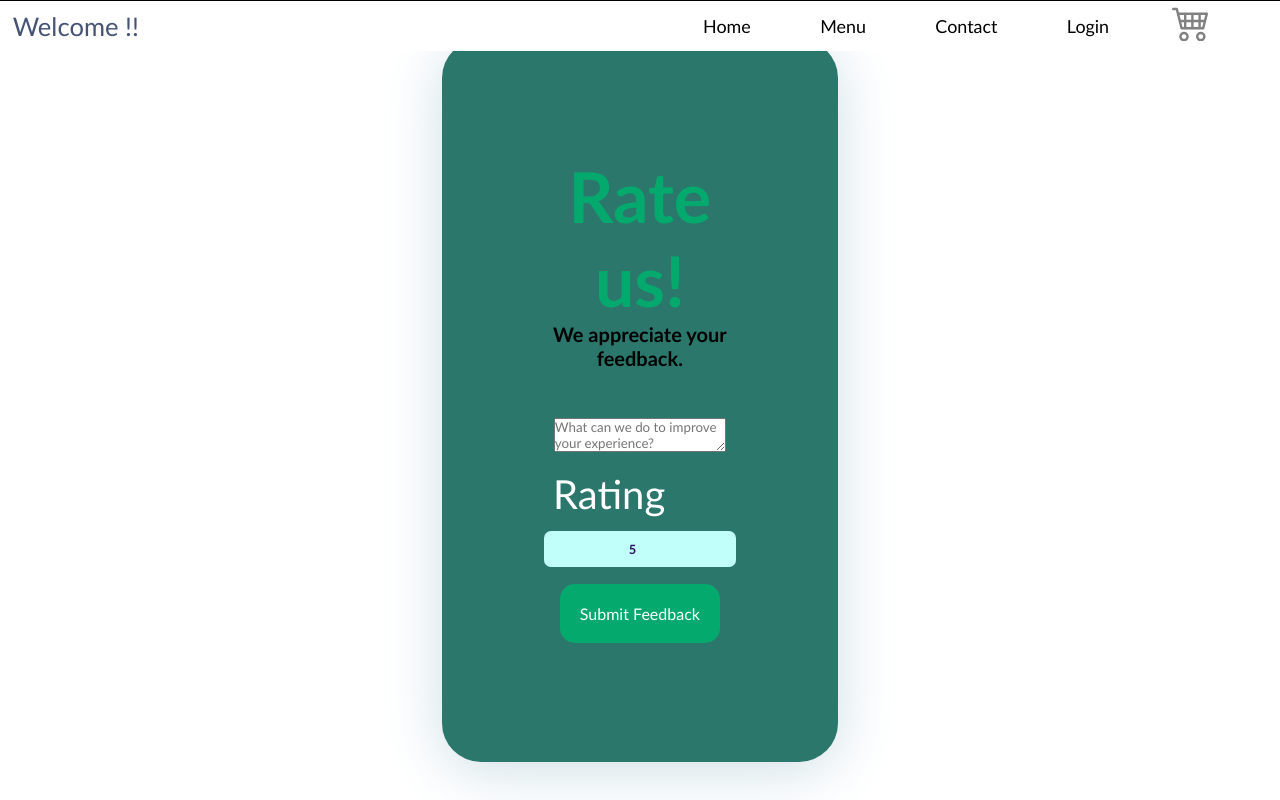
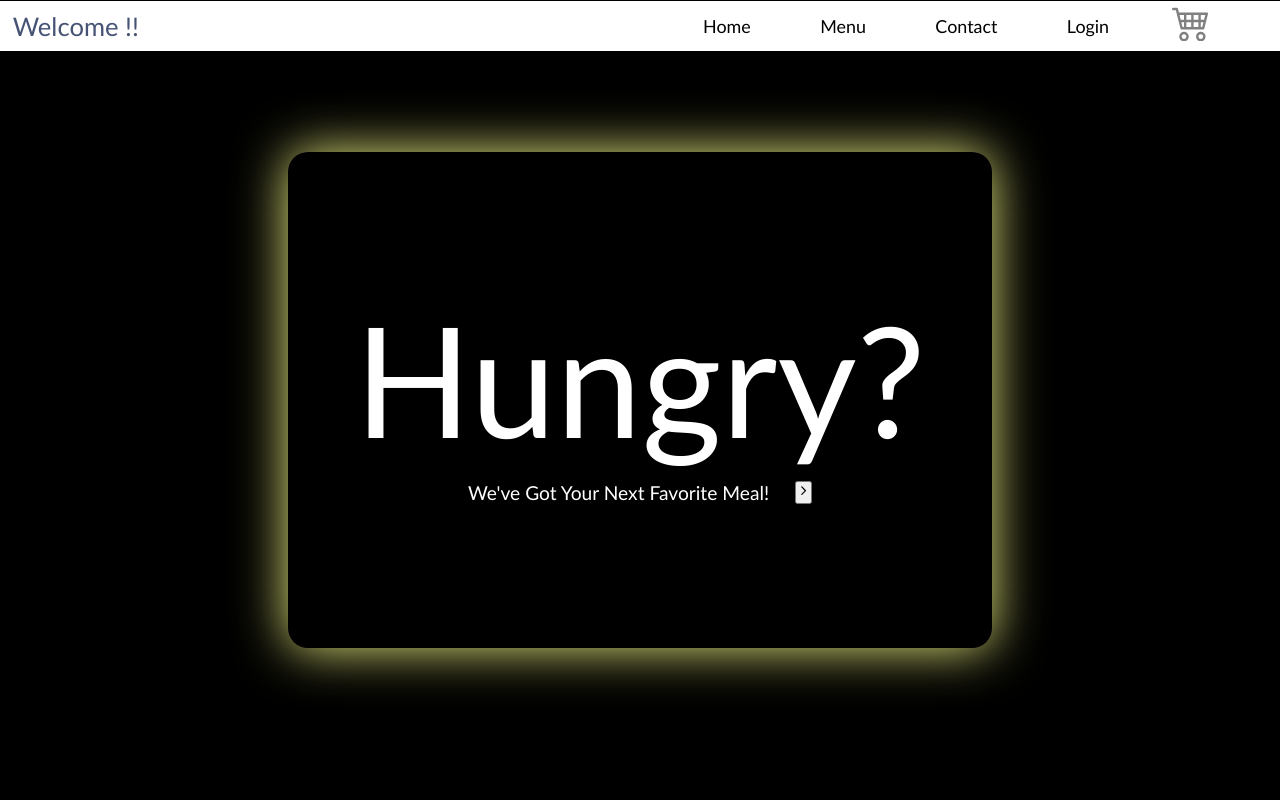
Before and after one commit to Deepu2503S/Restaurant, a React (Vite) app: page / in a window 1280 px wide. Built offline with nearby package versions, Linux system fonts and the light colour scheme.

Commit message:
Home Page

```diff
--- /dev/null
+++ b/src/Components/Assets/HomePage.css
@@ -0,0 +1,10 @@
+.full{
+    width: 100%;
+    height: 100%;
+}
+
+.fullPage{
+    width: 100vw;
+    height: 100vh;
+    background-color: red;
+}
--- a/src/Components/Assets/HomePage.jsx
+++ b/src/Components/Assets/HomePage.jsx
@@ -10,8 +10,10 @@ export default function HomePage(){
     return (
         <div className="fullPage" >
             <div className="h1">Hungry?</div>
-            <p>We've Got Your Next Favorite Meal!</p>
-            <button className="Redirect" onClick={openMenu}> <IoIosArrowForward /> </button>
+            <div className="subscript">
+                <p>We've Got Your Next Favorite Meal!</p>
+                <button className="Redirect" onClick={openMenu}> <IoIosArrowForward /> </button>
+            </div>
         </div>
     )
     }
--- a/src/Components/NavBar/Home.jsx
+++ b/src/Components/NavBar/Home.jsx
@@ -1,13 +1,11 @@
 import React from 'react'
-import Comment from '../Assets/Comment'
-
-
+import HomePage from '../Assets/HomePage'
 
 const Home = () => {
   return (
-    <div className="hehe">
+    <div className="full">
             <div >
-              <Comment/>
+              <HomePage/>
             </div>
     </div>
   )
--- a/src/index.css
+++ b/src/index.css
@@ -268,6 +268,46 @@ body {
     height: 60%;
     box-shadow: 0px 8px 60px rgb(206, 223, 230);
     animation: grow 1s ease-in-out forwards;
+}
+
+.full{
+    width: 100vw;
+    height: 100vh;
+    background-color: black;
+    display: flex;
+    align-items: center;
+    justify-content: center;
+}
+
+.fullPage{
+    width: 55vw;
+    height: 62vh;
+    background-color: black;
+    display: flex;
+    align-items: center;
+    justify-content: center;
+    flex-direction: column;
+    border-radius: 20px;
+    animation: lgbt 12s infinite;
+}
+
+.fullPage .h1{
+    color: white;
+    font-size: 12vw;
+}
+
+.subscript{
+    margin: 10px;
+    width: 40vw;
+    font-size: 1.5vw;
+    display: flex;
+    justify-content: center;
+    color: white;
+    gap: 2vw;
+}
+
+.fullPage p{
+
 }
 
 @keyframes grow {
```
